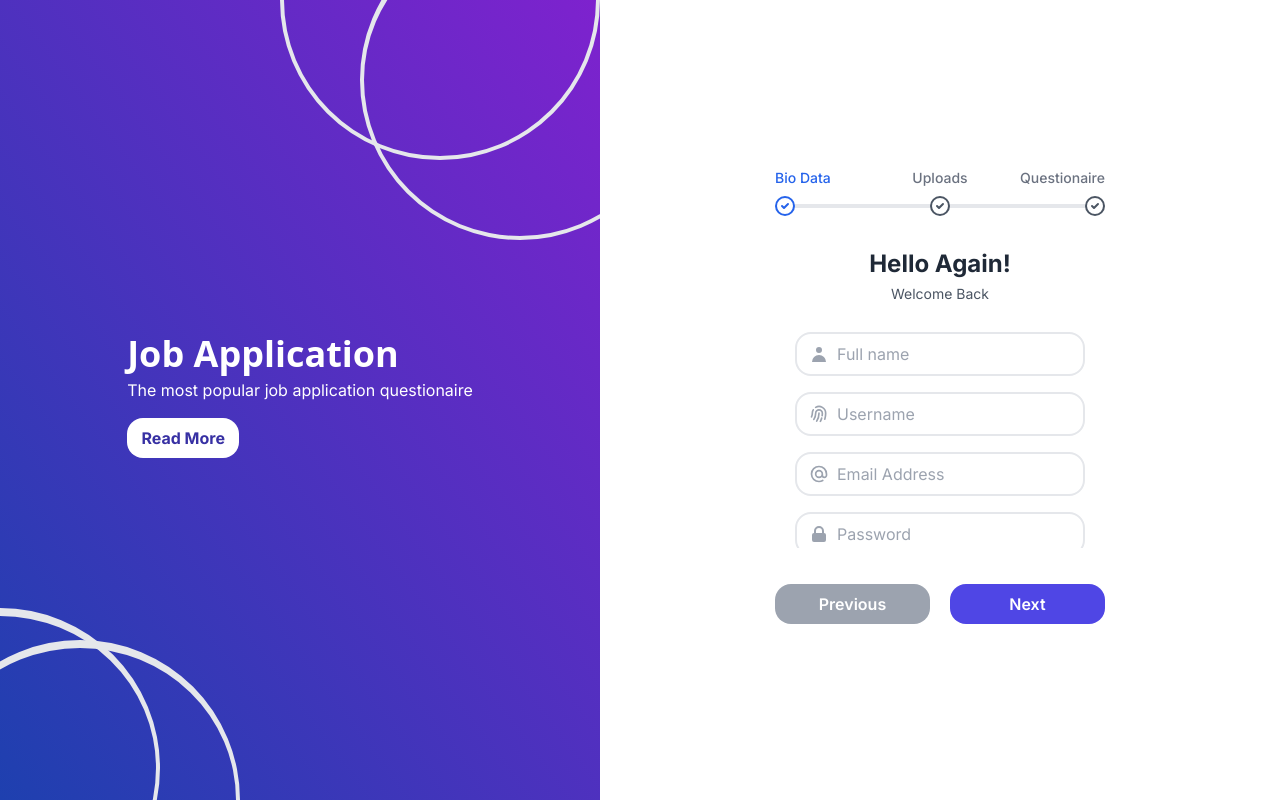
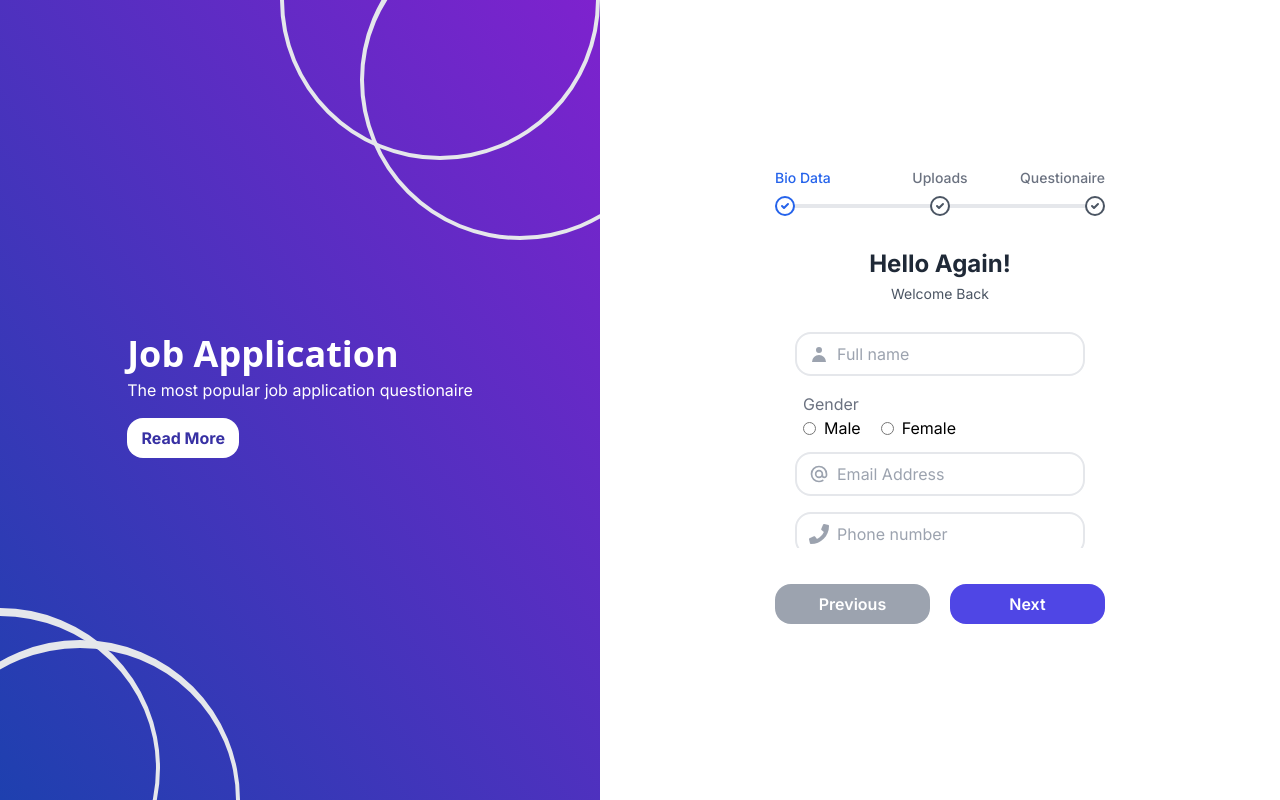
Before and after one commit to d-code-h/vacancy-questionaire, a Next.js app: page / in a window 1280 px wide. Built offline with nearby package versions, Linux system fonts and the light colour scheme.

Commit message:
Working on form submission Part 1

```diff
--- a/app/components/FormCase.tsx
+++ b/app/components/FormCase.tsx
@@ -1,12 +1,19 @@
+'use client'
+
 import React, { useContext, ReactNode } from 'react';
 import { navContext } from '../util/NavContext';
 import Form from './Form';
 
 export default function FormCase({ children }: { children: ReactNode }) {
-  const { setIsSubmitted } = useContext(navContext);
+  const { setIsSubmitted,person } = useContext(navContext);
 
   const handleSubmit = (e: any) => {
     e.preventDefault();
+
+    // const data = e.target.name;
+
+    console.log(person)
+    // console.log(data.target[0].value)
 
     setIsSubmitted(true);
   };
--- a/app/components/Step1Content.tsx
+++ b/app/components/Step1Content.tsx
@@ -1,6 +1,15 @@
+'use client'
+
+import { useContext } from 'react';
+import { navContext } from '../util/NavContext';
+
 import React from 'react';
 
+type HandleChange = () => void
+
 export default function Step1Content() {
+  const { person: {name, email, phone}, handleChange } = useContext(navContext);
+
   return (
     <>
       <div className="flex items-center border-2 py-2 px-3 rounded-2xl mb-4">
@@ -11,19 +20,93 @@ export default function Step1Content() {
           fill="currentColor"
         >
           <path
-            fill-rule="evenodd"
+            fillRule="evenodd"
             d="M10 9a3 3 0 100-6 3 3 0 000 6zm-7 9a7 7 0 1114 0H3z"
-            clip-rule="evenodd"
+            clipRule="evenodd"
           />
         </svg>
         <input
           className="pl-2 outline-none border-none"
           type="text"
-          name=""
-          id=""
+          name="name"
+          id="fullName"
           placeholder="Full name"
+          value={name}
+          onChange={(e) => handleChange(e)}
+
         />
       </div>
+
+      <div className="my-3 mx-2">
+        <label className="text-gray-500 block text-left" htmlFor='gender'>
+          Gender
+        </label>
+        <div className='flex gap-5'>
+
+        <div className="flex items-center">
+        <input name="gender" type="radio" className=" checked:accent-blue-600" value='male'
+        onChange={(e) => handleChange(e)}
+        />
+        <span className="ml-2">Male</span>
+       </div>
+       <div className="flex items-center">
+        <input name="gender" type="radio" className=" checked:accent-blue-600" value='female' onChange={(e) => handleChange(e)} />
+        <span className="ml-2">Female</span>
+        </div>
+       </div>
+      </div>
+
+      <div className="flex items-center border-2 py-2 px-3 rounded-2xl mb-4">
+        <svg
+          xmlns="http://www.w3.org/2000/svg"
+          className="h-5 w-5 text-gray-400"
+          fill="none"
+          viewBox="0 0 24 24"
+          stroke="currentColor"
+        >
+          <path
+            strokeLinecap="round"
+            strokeLinejoin="round"
+            strokeWidth="2"
+            d="M16 12a4 4 0 10-8 0 4 4 0 008 0zm0 0v1.5a2.5 2.5 0 005 0V12a9 9 0 10-9 9m4.5-1.206a8.959 8.959 0 01-4.5 1.207"
+          />
+        </svg>
+        <input
+          className="pl-2 outline-none border-none"
+          type="text"
+          name="email"
+          id="email"
+          placeholder="Email Address"
+          value={email}
+          onChange={(e) => handleChange(e)}
+        />
+      </div>
+
+      {/* Phone number */}
+        {/* <label className='text-gray-500 block text-left' htmlFor="Phone number">Phone number</label> */}
+      <div className="flex items-center border-2 py-2 px-3 rounded-2xl mb-4">
+
+        <svg aria-hidden="true" focusable="false" className="h-5 w-5 text-gray-400" xmlns="http://www.w3.org/2000/svg" viewBox="0 0 512 512"
+          fill="rgb(156, 163, 175)"
+          stroke="currentColor"
+
+        >
+
+          <path strokeLinecap="round" strokeLinejoin="round" strokeWidth="2"  d="M493.4 24.6l-104-24c-11.3-2.6-22.9 3.3-27.5 13.9l-48 112c-4.2 9.8-1.4 21.3 6.9 28l60.6 49.6c-36 76.7-98.9 140.5-177.2 177.2l-49.6-60.6c-6.8-8.3-18.2-11.1-28-6.9l-112 48C3.9 366.5-2 378.1.6 389.4l24 104C27.1 504.2 36.7 512 48 512c256.1 0 464-207.5 464-464 0-11.2-7.7-20.9-18.6-23.4z"/></svg>
+
+        <input
+          className="pl-2 outline-none border-none"
+          type="number"
+          name="phone"
+          id="phone"
+          placeholder="Phone number"
+          value={phone}
+          onChange={(e) => handleChange(e)}
+        />
+      </div>
+
+
+
       <div className="flex items-center border-2 py-2 px-3 rounded-2xl mb-4">
         <svg
           xmlns="http://www.w3.org/2000/svg"
@@ -42,34 +125,12 @@ export default function Step1Content() {
         <input
           className="pl-2 outline-none border-none"
           type="text"
-          name=""
-          id=""
+          name="uname"
+          id="uname"
           placeholder="Username"
         />
       </div>
-      <div className="flex items-center border-2 py-2 px-3 rounded-2xl mb-4">
-        <svg
-          xmlns="http://www.w3.org/2000/svg"
-          className="h-5 w-5 text-gray-400"
-          fill="none"
-          viewBox="0 0 24 24"
-          stroke="currentColor"
-        >
-          <path
-            strokeLinecap="round"
-            strokeLinejoin="round"
-            strokeWidth="2"
-            d="M16 12a4 4 0 10-8 0 4 4 0 008 0zm0 0v1.5a2.5 2.5 0 005 0V12a9 9 0 10-9 9m4.5-1.206a8.959 8.959 0 01-4.5 1.207"
-          />
-        </svg>
-        <input
-          className="pl-2 outline-none border-none"
-          type="text"
-          name=""
-          id=""
-          placeholder="Email Address"
-        />
-      </div>
+
       <div className="flex items-center border-2 py-2 px-3 rounded-2xl">
         <svg
           xmlns="http://www.w3.org/2000/svg"
@@ -78,16 +139,16 @@ export default function Step1Content() {
           fill="currentColor"
         >
           <path
-            fill-rule="evenodd"
+            fillRule="evenodd"
             d="M5 9V7a5 5 0 0110 0v2a2 2 0 012 2v5a2 2 0 01-2 2H5a2 2 0 01-2-2v-5a2 2 0 012-2zm8-2v2H7V7a3 3 0 016 0z"
-            clip-rule="evenodd"
+            clipRule="evenodd"
           />
         </svg>
         <input
           className="pl-2 outline-none border-none"
           type="text"
-          name=""
-          id=""
+          name="pass"
+          id="pass"
           placeholder="Password"
         />
       </div>
--- a/app/components/Steps.tsx
+++ b/app/components/Steps.tsx
@@ -20,9 +20,9 @@ export default function Steps() {
                 fill="currentColor"
               >
                 <path
-                  fill-rule="evenodd"
+                  fillRule="evenodd"
                   d="M10 18a8 8 0 100-16 8 8 0 000 16zm3.707-9.293a1 1 0 00-1.414-1.414L9 10.586 7.707 9.293a1 1 0 00-1.414 1.414l2 2a1 1 0 001.414 0l4-4z"
-                  clip-rule="evenodd"
+                  clipRule="evenodd"
                 />
               </svg>
             </span>
@@ -38,8 +38,8 @@ export default function Steps() {
               strokeWidth="2"
             >
               <path
-                stroke-linecap="round"
-                stroke-linejoin="round"
+                strokeLinecap="round"
+                strokeLinejoin="round"
                 d="M10 6H5a2 2 0 00-2 2v9a2 2 0 002 2h14a2 2 0 002-2V8a2 2 0 00-2-2h-5m-4 0V5a2 2 0 114 0v1m-4 0a2 2 0 104 0m-5 8a2 2 0 100-4 2 2 0 000 4zm0 0c1.306 0 2.417.835 2.83 2M9 14a3.001 3.001 0 00-2.83 2M15 11h3m-3 4h2"
               />
             </svg>
@@ -63,9 +63,9 @@ export default function Steps() {
                 fill="currentColor"
               >
                 <path
-                  fill-rule="evenodd"
+                  fillRule="evenodd"
                   d="M10 18a8 8 0 100-16 8 8 0 000 16zm3.707-9.293a1 1 0 00-1.414-1.414L9 10.586 7.707 9.293a1 1 0 00-1.414 1.414l2 2a1 1 0 001.414 0l4-4z"
-                  clip-rule="evenodd"
+                  clipRule="evenodd"
                 />
               </svg>
             </span>
@@ -81,13 +81,13 @@ export default function Steps() {
               strokeWidth="2"
             >
               <path
-                stroke-linecap="round"
-                stroke-linejoin="round"
+                strokeLinecap="round"
+                strokeLinejoin="round"
                 d="M17.657 16.657L13.414 20.9a1.998 1.998 0 01-2.827 0l-4.244-4.243a8 8 0 1111.314 0z"
               />
               <path
-                stroke-linecap="round"
-                stroke-linejoin="round"
+                strokeLinecap="round"
+                strokeLinejoin="round"
                 d="M15 11a3 3 0 11-6 0 3 3 0 016 0z"
               />
             </svg>
@@ -112,9 +112,9 @@ export default function Steps() {
                 fill="currentColor"
               >
                 <path
-                  fill-rule="evenodd"
+                  fillRule="evenodd"
                   d="M10 18a8 8 0 100-16 8 8 0 000 16zm3.707-9.293a1 1 0 00-1.414-1.414L9 10.586 7.707 9.293a1 1 0 00-1.414 1.414l2 2a1 1 0 001.414 0l4-4z"
-                  clip-rule="evenodd"
+                  clipRule="evenodd"
                 />
               </svg>
             </span>
@@ -130,8 +130,8 @@ export default function Steps() {
               strokeWidth="2"
             >
               <path
-                stroke-linecap="round"
-                stroke-linejoin="round"
+                strokeLinecap="round"
+                strokeLinejoin="round"
                 d="M3 10h18M7 15h1m4 0h1m-7 4h12a3 3 0 003-3V8a3 3 0 00-3-3H6a3 3 0 00-3 3v8a3 3 0 003 3z"
               />
             </svg>
--- a/app/components/Upload.tsx
+++ b/app/components/Upload.tsx
@@ -15,9 +15,9 @@ export default function Upload({ title }: { title: string }) {
           >
             <path
               d="M28 8H12a4 4 0 00-4 4v20m32-12v8m0 0v8a4 4 0 01-4 4H12a4 4 0 01-4-4v-4m32-4l-3.172-3.172a4 4 0 00-5.656 0L28 28M8 32l9.172-9.172a4 4 0 015.656 0L28 28m0 0l4 4m4-24h8m-4-4v8m-12 4h.02"
-              stroke-width="2"
-              stroke-linecap="round"
-              stroke-linejoin="round"
+              strokeWidth="2"
+              strokeLinecap="round"
+              strokeLinejoin="round"
             />
           </svg>
           <div className="flex flex-wrap justify-center gap-1 text-sm text-gray-600">
--- a/app/util/NavContext.tsx
+++ b/app/util/NavContext.tsx
@@ -1,18 +1,43 @@
 'use client';
 import { createContext, ReactNode, useState } from 'react';
 import { NavContextType } from './type';
+
+
+
 
 export const navContext = createContext<NavContextType>({
   step: 0,
   setStep: () => {},
   isSubmitted: false,
   setIsSubmitted: () => {},
+  person: {
+    name: '',
+  gender: null,
+  email: '',
+  phone: '',
+  }
 });
 
 export default function NavContext({ children }: { children: ReactNode }) {
   // States
   const [step, setStep] = useState(0);
   const [isSubmitted, setIsSubmitted] = useState(false);
+  const [person, updatePerson] = useState({
+    name: '',
+    gender: null,
+    email: '',
+    phone: '',
+
+  })
+
+
+  // Change the value of each field
+  const handleChange = (e:any) => {
+    updatePerson({
+      ...person,
+    [e.target.name]: e.target.value
+    })
+  }
 
   return (
     <navContext.Provider
@@ -21,6 +46,8 @@ export default function NavContext({ children }: { children: ReactNode }) {
         setStep,
         isSubmitted,
         setIsSubmitted,
+        person,
+        handleChange
       }}
     >
       {children}
--- a/app/util/type.ts
+++ b/app/util/type.ts
@@ -1,10 +1,19 @@
 import { Dispatch, SetStateAction } from 'react';
+
+interface Person {
+  name: string;
+  gender: 'male' | 'female' | null;
+  email: string;
+  phone: string;
+}
 
 interface NavContextType {
   step: number;
   setStep: Dispatch<SetStateAction<number>>;
   isSubmitted: boolean;
   setIsSubmitted: Dispatch<SetStateAction<boolean>>;
+  person: Person;
+
 }
 
 export type { NavContextType };
```
Also changed, not shown: 1 other file (tests, documents, lock files or other folders).
